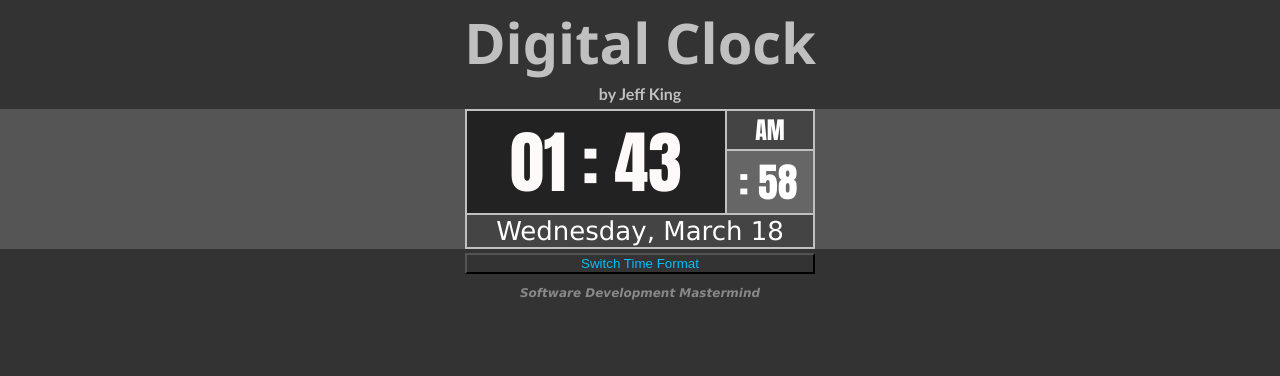
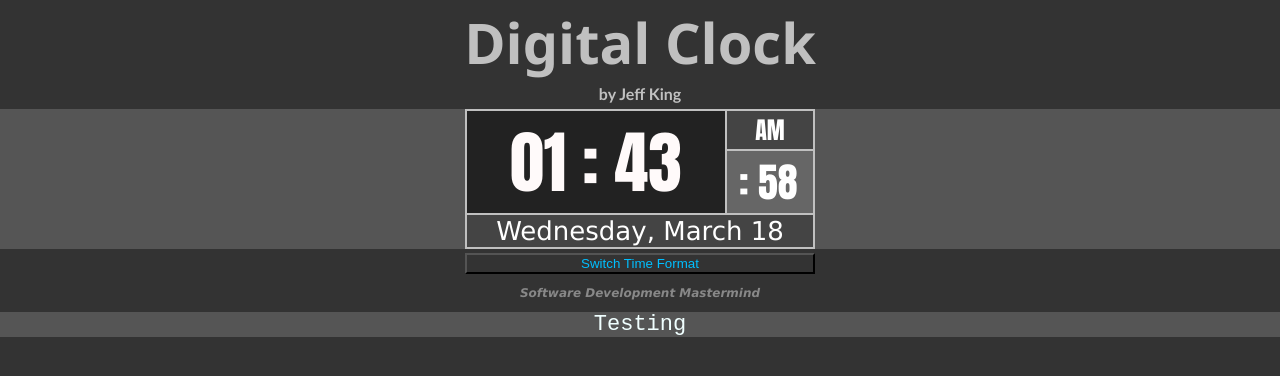
Before and after one commit to jazfunk/jazfunk.github.io, a plain HTML site: page index.html in a window 1280 px wide. Drawn offline with Linux system fonts and the light colour scheme.

Commit message:
Several directory and file location changes.

```diff
--- a/style.css
+++ b/css/style.css
@@ -78,5 +78,11 @@ h3 {
     background-color: #333333;
     color: deepskyblue;
     width: 350px;
+}
 
+.myRows {
+    background-color: #555555;
+    color: azure;
+    font-family: 'Courier New', Courier, monospace;
+    font-size: 22px;
 }
--- a/index.html
+++ b/index.html
@@ -2,7 +2,7 @@
 <html>
   <head>
     <title>Digital Clock App</title>
-    <link href="style.css" rel="stylesheet">
+    <link href="css/style.css" rel="stylesheet">
   </head>
   <body>
     <header>
@@ -34,7 +34,8 @@
     <footer>
         <input type="button" value="Switch Time Format" class="myButtons" id="btn24hr">
         <h3>Software Development Mastermind</h3>
+        <div id="Row1" class = "myRows"></div>
     </footer>
-    <script src="script.js"></script>
+    <script src="scripts/script.js"></script>
   </body>
 </html>
--- a/script.js
+++ b/scripts/script.js
@@ -4,13 +4,17 @@ var tFormat = 12
 
 window.onload = function() {
     // Set Timer and run function, with appropriate time format
-    setTimeout(showCurrentTime, 1000, (tFormat > 12) ? 24 : 12);
+    //setTimeout(showCurrentTime, 1000, (tFormat > 12) ? 24 : 12);
+    this.setTimeout(showCurrentTime, 1000);
 
     // Add click event listener for te button
     document.getElementById("btn24hr").addEventListener("click", changeTimeFormat);
+
+    //
+    document.getElementById("Row1").innerText = "Testing"
 }
 
-function showCurrentTime(timeFormat){
+function showCurrentTime(){
     // Fill Array to convert Month (Integer) to Month (String)
     var monthsOfYear = ['January', 'February', 'March', 'April', 'May', 'June', 'July', 'August', 'September', 'October', 'November', 'December'];
 
@@ -63,7 +67,8 @@ function showCurrentTime(timeFormat){
     document.getElementById("secondsDisplay").innerText =
                 ": " + sec;
 
-    setTimeout(showCurrentTime, 1000, (tFormat > 12) ? 24 : 12);
+    //setTimeout(showCurrentTime, 1000, (tFormat > 12) ? 24 : 12);
+    setTimeout(showCurrentTime, 1000);
 }
 
 function changeTimeFormat(){
```
